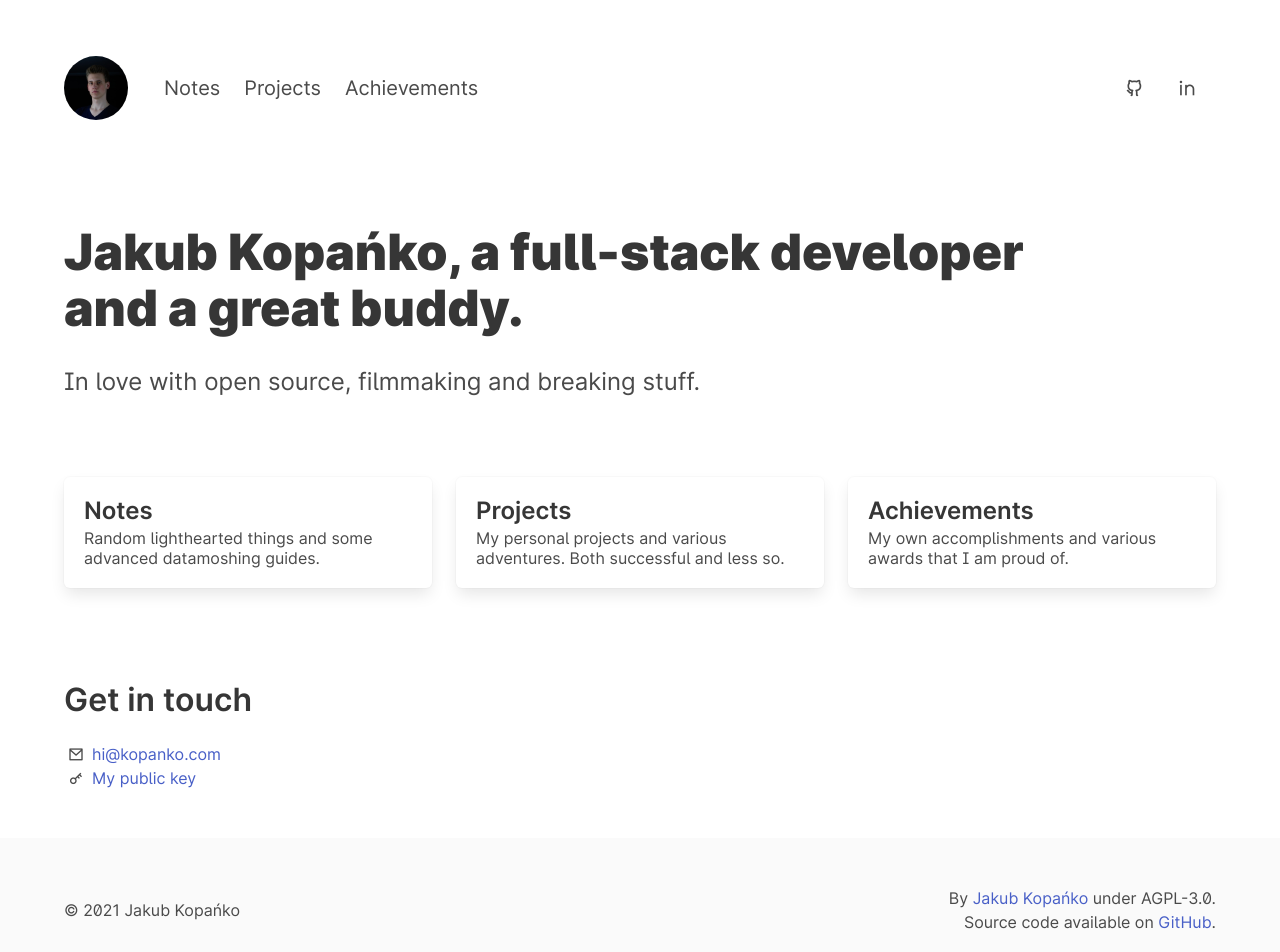
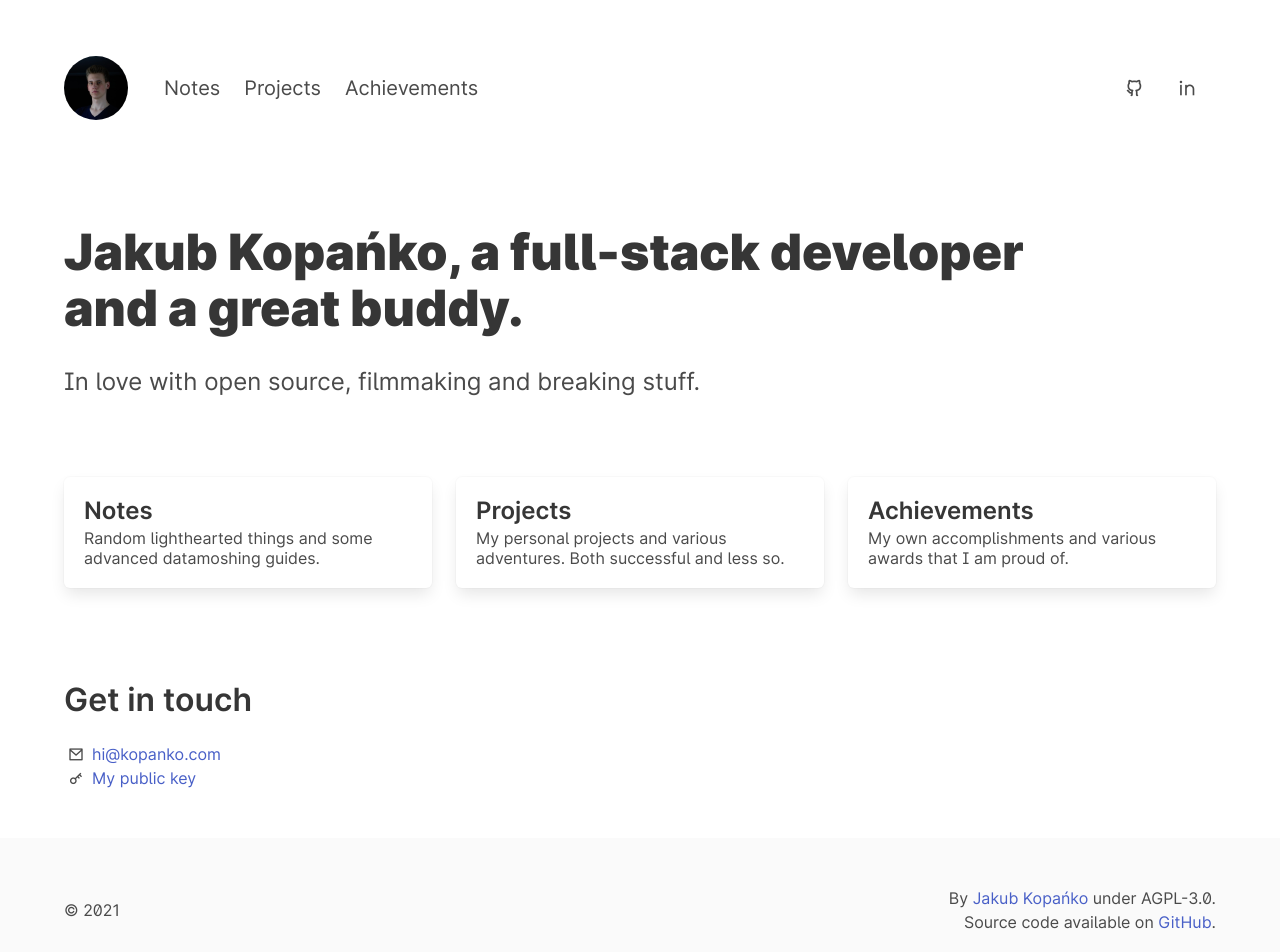
Before and after one commit to pcktm/kopanko.com, a Next.js app: page / in a window 1280 px wide. Shown: the top 952 px of the page. Built offline with nearby package versions, Linux system fonts and the light colour scheme.

Commit message:
fix: less pretentious footer lmao

```diff
--- a/components/layout/footer.tsx
+++ b/components/layout/footer.tsx
@@ -5,7 +5,7 @@ export default function Footer() {
           <div className="level">
             <div className="level-left">
               <div className="level-item copy">
-                &copy; 2021 Jakub Kopańko
+                &copy; 2021
               </div>
             </div>
             <div className="level-right has-text-right">
```
